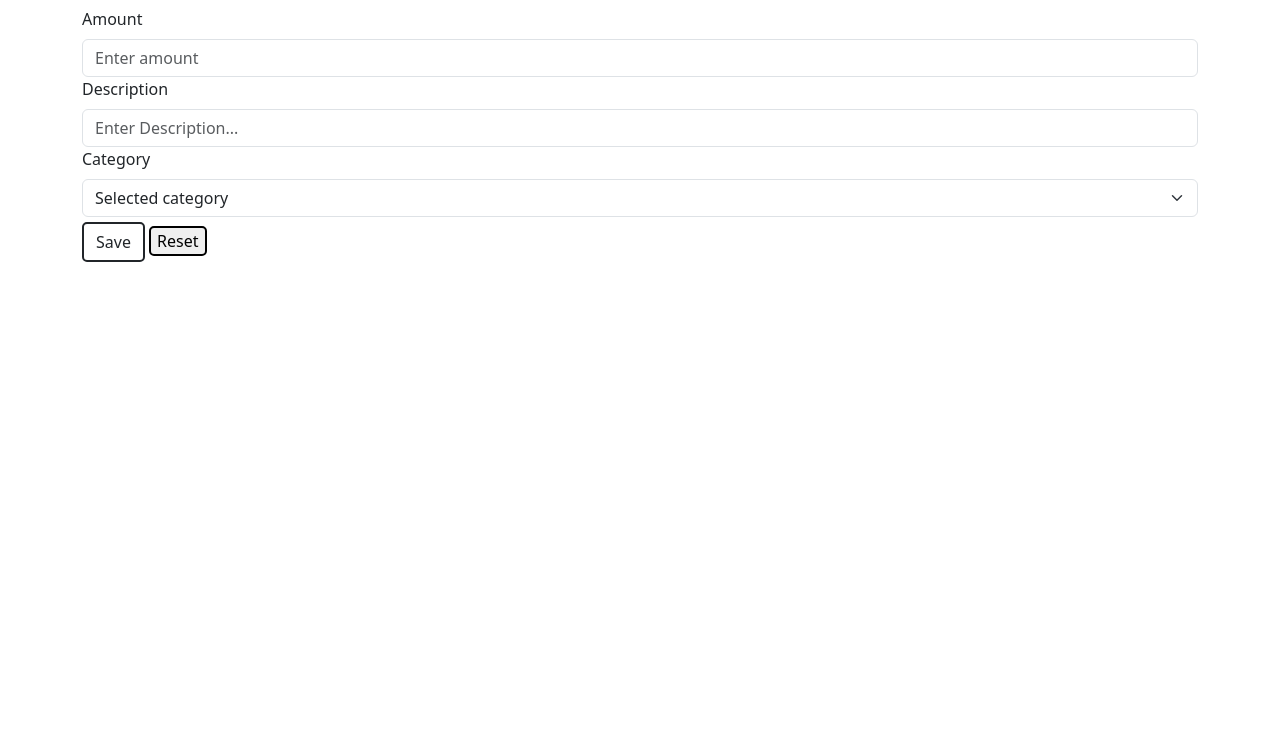
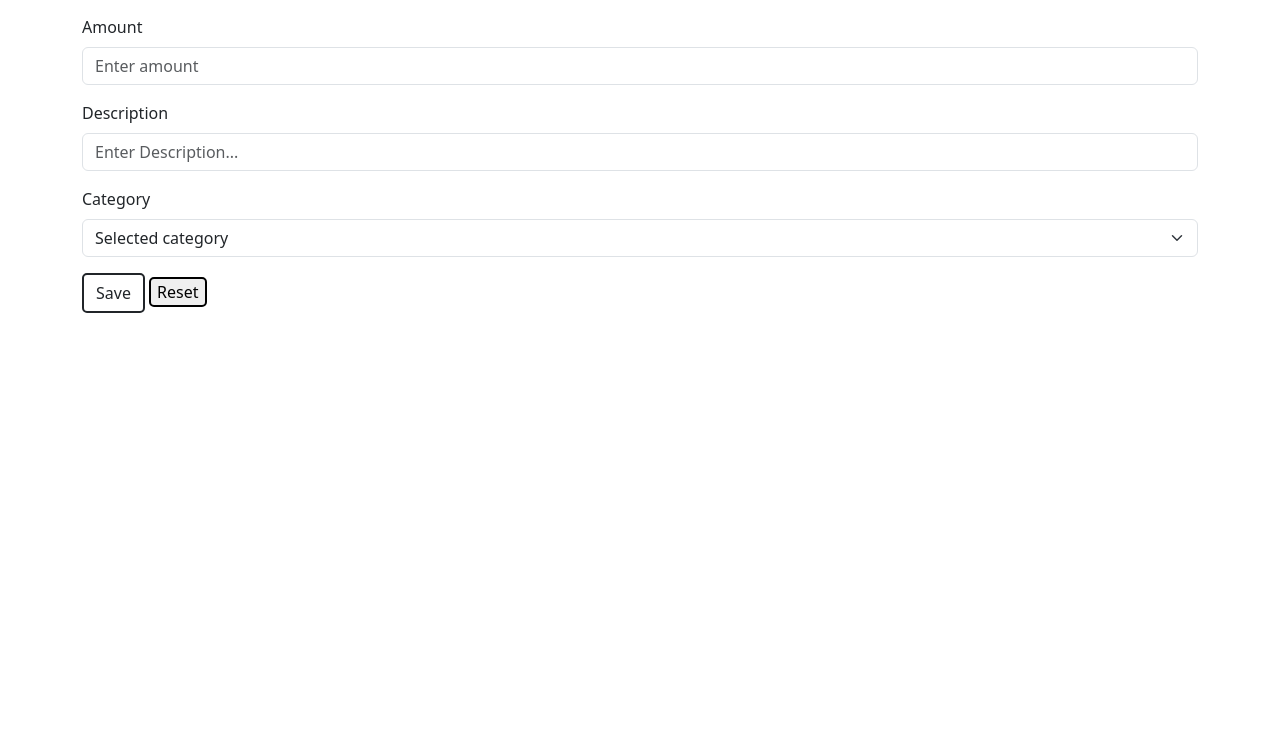
Before and after one commit to Rashi-Yadav/Expense-Tracker, a plain HTML site: page index.html in a window 1280 px wide. Shown: the part 64-800 px from the top of the page. Drawn offline with nearby package versions, Linux system fonts and the light colour scheme.

Commit message:
minor changes

```diff
--- a/index.html
+++ b/index.html
@@ -8,11 +8,11 @@
 
 </head>
 <body>
-   <div class="container">
+   <div class="container mt-2">
     <h2 >Expense Tracker</h2>
     <hr>
     <form id="expense">
-        <div class="mb">
+        <div class="mb-3">
           <label for="amount" class="form-label">Amount</label>
           <input type="number"
           id="amount"
@@ -21,7 +21,7 @@
           required
           >
         </div>
-        <div class="mb">
+        <div class="mb-3">
             <label for="desc" class="form-label">Description</label>
             <input
             type="text"
@@ -31,7 +31,7 @@
             required
             >
         </div>
-        <div class="mb">
+        <div class="mb-3">
             <label for="category" class="form-label">Category</label>
              <select id="category" class="form-select" required>
                 <option value="" selected hidden>Selected category</option>
@@ -41,14 +41,14 @@
                 <option value="Households">Households</option>
              </select>
         </div>
-        <div class="mb" style="margin-top: 5px;">
+        <div class="mb-3" style="margin-top: 5px;">
             <button type="submit" style="border: 2px solid; border-radius: 5px;" class="btn">Save</button>
             <button type="reset" style="border: 2px solid; border-radius: 5px;"
             >Reset</button>
         </div>
     </form>
    </div>
-   <div class="container-mb">
+   <div class="container mt-3">
     <ul id="records" class="list-group"></ul>
    </div>
     <script src="index.js"></script>
```
